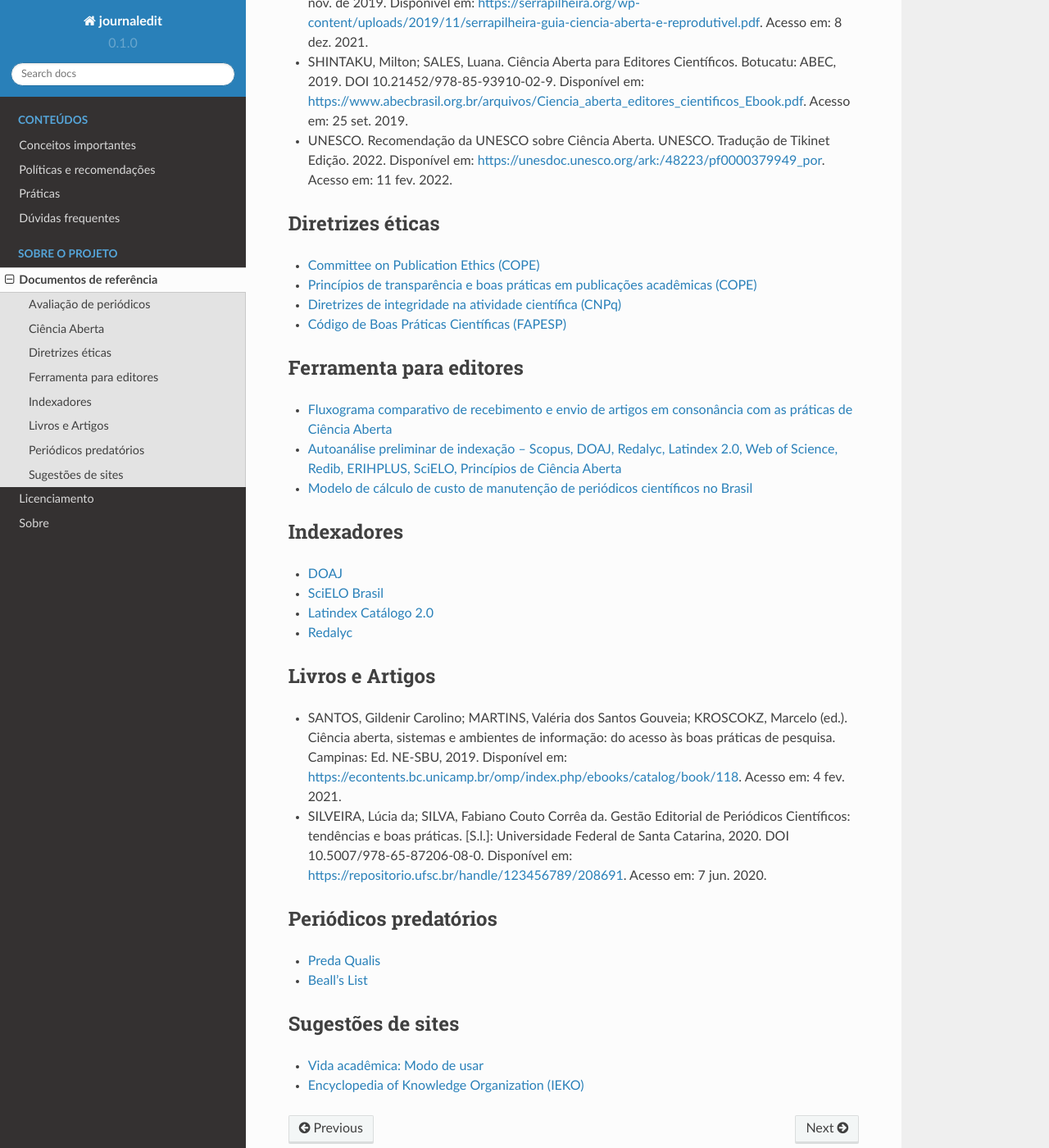
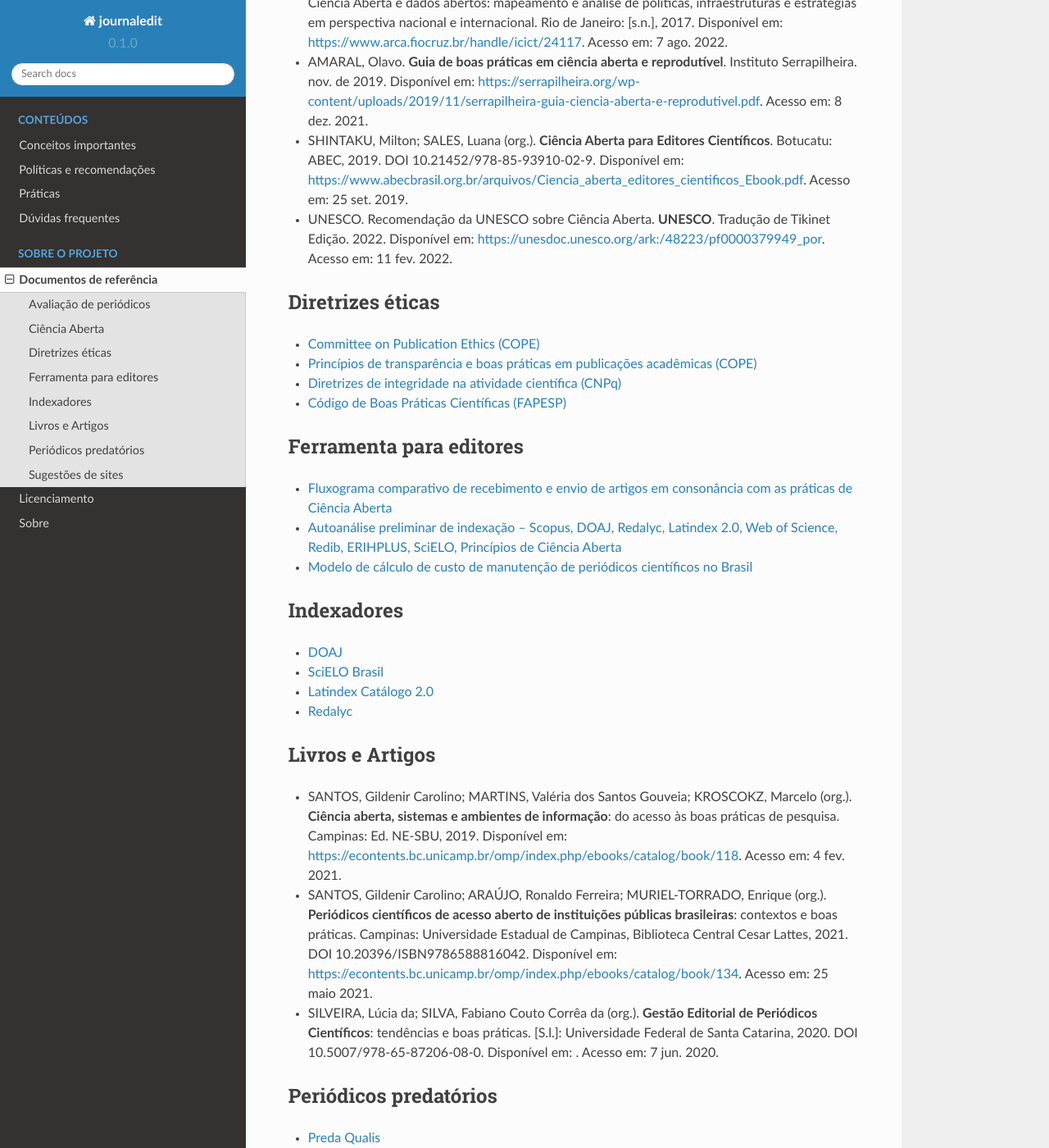
Before and after one commit to marcosesousa/journaledit, a Sphinx documentation site: the page built from docs/source/docs.rst, in a window 1280 px wide and 1400 px high, scrolled down 400 px. Shown: the whole window at 82% size. Built offline with Sphinx 7.4.7 and the Read the Docs theme 2.0.0, drawn with Linux system fonts in a browser that asks for light colours; some of the changed text lies outside the part shown.

Commit message:
Updating docs and glossary

```diff
--- a/docs/source/concept.rst
+++ b/docs/source/concept.rst
@@ -20,7 +20,10 @@
 .. glossary::
 
   Abertura de avaliação
+  Avaliação aberta por pares
     Ver :term:`Avaliação aberta por pares`.
+    O conceito de abertura de avaliação possui um amplo espectro, mas de modo geral envolve que autor e parecerista/avaliador conheçam a identidade um do outro (ou seja, não é duplo cego, nem cego). Pode, ou não, envolver a comunicação entre autor e avaliador, ou mesmo entre os avaliadores – a depender da política estabelecida pela revista.
+
 
   Ahead of print
     Forma de publicação, bastante utilizada até a emergência da :term:`publicação contínua`, que consiste em disponibilizar um artigo (ainda sem vinculação com número, volume, ano e paginação) de modo que a comunidade acadêmica já tenha acesso ao seu conteúdo. É uma maneira de determinar uma primeira publicação, considerando os prazos longos entre aprovação e publicação de artigos. Posteriormente, o artigo é diagramado e inserido em um número regular da revista.
--- a/docs/source/docs.rst
+++ b/docs/source/docs.rst
@@ -11,9 +11,10 @@
 Ciência Aberta
 --------------
 
+* ALMEIDA, Bethânia de Araújo; SANTOS, Paula Xavier dos; HENNING, Patricia. **Livro Verde**: Ciência Aberta e dados abertos: mapeamento e análise de políticas, infraestruturas e estratégias em perspectiva nacional e internacional. Rio de Janeiro: [s.n.], 2017. Disponível em: https://www.arca.fiocruz.br/handle/icict/24117. Acesso em: 7 ago. 2022.
 * AMARAL, Olavo. **Guia de boas práticas em ciência aberta e reprodutível**. Instituto Serrapilheira. nov. de 2019. Disponível em: https://serrapilheira.org/wp-content/uploads/2019/11/serrapilheira-guia-ciencia-aberta-e-reprodutivel.pdf. Acesso em: 8 dez. 2021.
-* SHINTAKU, Milton; SALES, Luana. Ciência Aberta para Editores Científicos. Botucatu: ABEC, 2019. DOI 10.21452/978-85-93910-02-9. Disponível em: https://www.abecbrasil.org.br/arquivos/Ciencia_aberta_editores_cientificos_Ebook.pdf. Acesso em: 25 set. 2019.
-* UNESCO. Recomendação da UNESCO sobre Ciência Aberta. UNESCO. Tradução de Tikinet Edição. 2022. Disponível em: https://unesdoc.unesco.org/ark:/48223/pf0000379949_por. Acesso em: 11 fev. 2022.
+* SHINTAKU, Milton; SALES, Luana (org.). **Ciência Aberta para Editores Científicos**. Botucatu: ABEC, 2019. DOI 10.21452/978-85-93910-02-9. Disponível em: https://www.abecbrasil.org.br/arquivos/Ciencia_aberta_editores_cientificos_Ebook.pdf. Acesso em: 25 set. 2019.
+* UNESCO. Recomendação da UNESCO sobre Ciência Aberta. **UNESCO**. Tradução de Tikinet Edição. 2022. Disponível em: https://unesdoc.unesco.org/ark:/48223/pf0000379949_por. Acesso em: 11 fev. 2022.
 
 Diretrizes éticas
 -----------------
@@ -38,9 +39,9 @@
 Livros e Artigos
 ----------------
 
-* SANTOS, Gildenir Carolino; MARTINS, Valéria dos Santos Gouveia; KROSCOKZ, Marcelo (ed.). Ciência aberta, sistemas e ambientes de informação: do acesso às boas práticas de pesquisa. Campinas: Ed. NE-SBU, 2019. Disponível em: https://econtents.bc.unicamp.br/omp/index.php/ebooks/catalog/book/118. Acesso em: 4 fev. 2021.
-
-* SILVEIRA, Lúcia da; SILVA, Fabiano Couto Corrêa da. Gestão Editorial de Periódicos Científicos: tendências e boas práticas. [S.l.]: Universidade Federal de Santa Catarina, 2020. DOI 10.5007/978-65-87206-08-0. Disponível em: https://repositorio.ufsc.br/handle/123456789/208691. Acesso em: 7 jun. 2020.
+* SANTOS, Gildenir Carolino; MARTINS, Valéria dos Santos Gouveia; KROSCOKZ, Marcelo (org.). **Ciência aberta, sistemas e ambientes de informação**: do acesso às boas práticas de pesquisa. Campinas: Ed. NE-SBU, 2019. Disponível em: https://econtents.bc.unicamp.br/omp/index.php/ebooks/catalog/book/118. Acesso em: 4 fev. 2021.
+* SANTOS, Gildenir Carolino; ARAÚJO, Ronaldo Ferreira; MURIEL-TORRADO, Enrique (org.). **Periódicos científicos de acesso aberto de instituições públicas brasileiras**: contextos e boas práticas. Campinas: Universidade Estadual de Campinas, Biblioteca Central Cesar Lattes, 2021. DOI 10.20396/ISBN9786588816042. Disponível em: https://econtents.bc.unicamp.br/omp/index.php/ebooks/catalog/book/134. Acesso em: 25 maio 2021.
+* SILVEIRA, Lúcia da; SILVA, Fabiano Couto Corrêa da (org.). **Gestão Editorial de Periódicos Científicos**: tendências e boas práticas. [S.l.]: Universidade Federal de Santa Catarina, 2020. DOI 10.5007/978-65-87206-08-0. Disponível em:   . Acesso em: 7 jun. 2020.
 
 
 Periódicos predatórios
```
Also changed, not shown: other parts of docs/source/concept.rst (+0 -2 lines).
